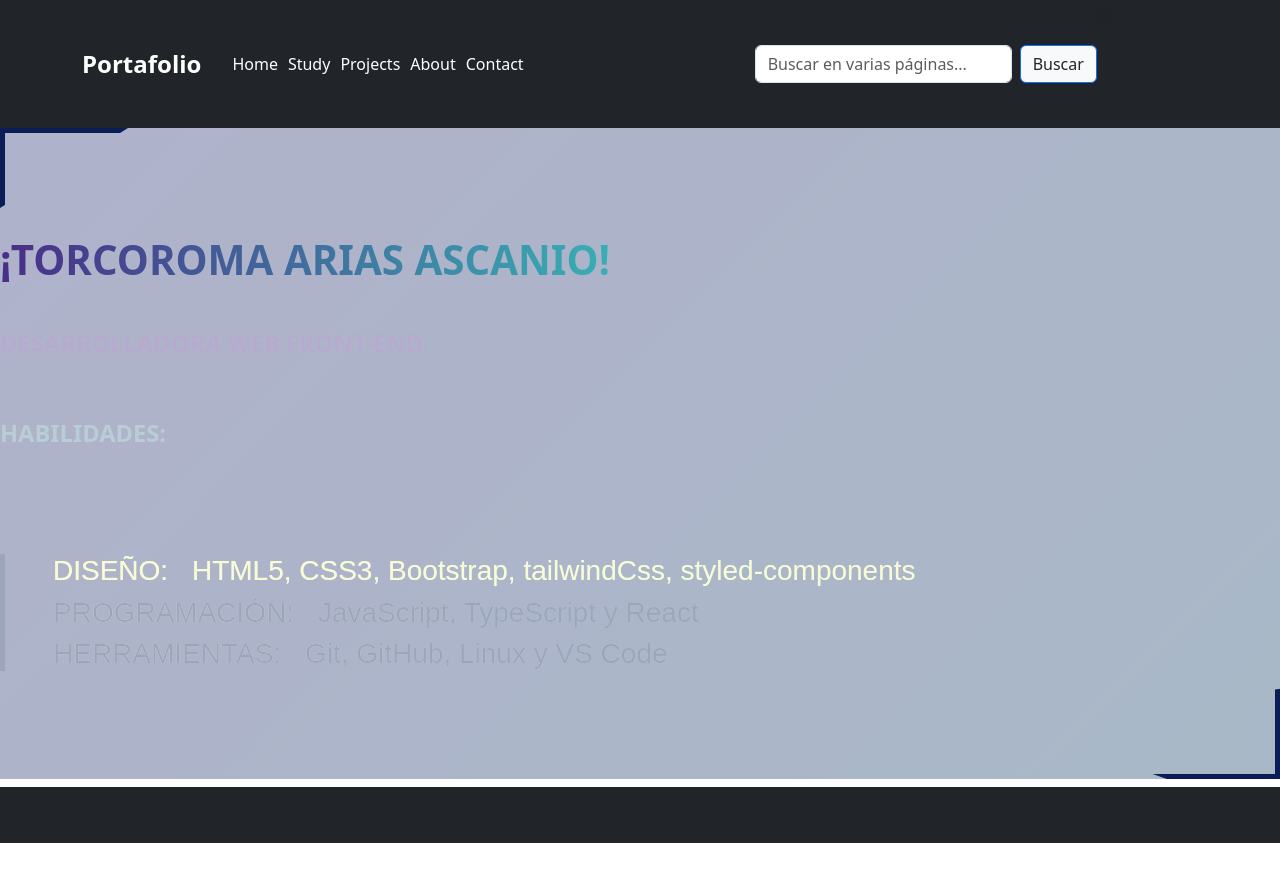
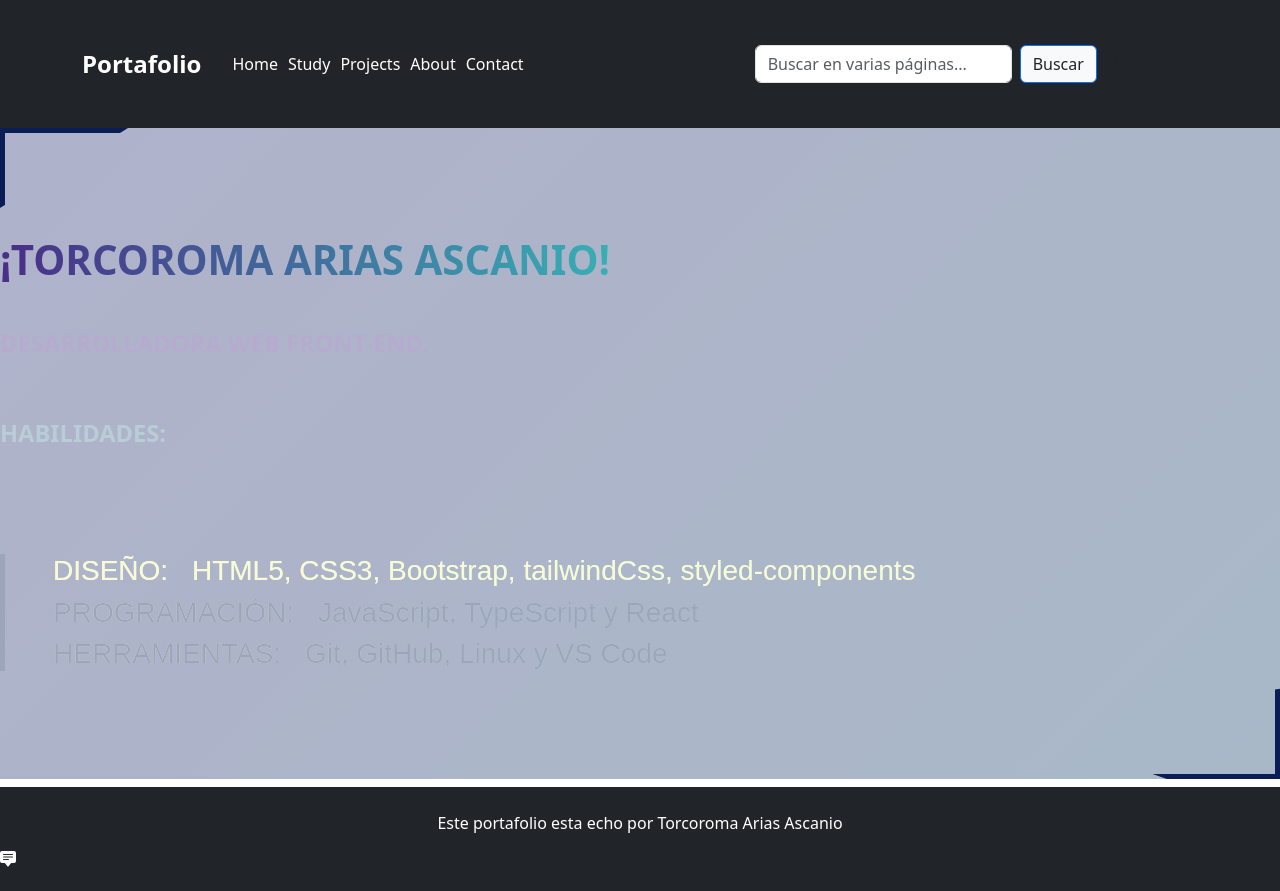
Before and after one commit to torco34/app-portafolio, a React (Vite) app: page / in a window 1280 px wide. Before the commit the page ends 843 px from the top, so only its background shows below. Built offline with nearby package versions, Linux system fonts and the light colour scheme.

Commit message:
footer listo

```diff
--- a/src/assets/styled/styleUniverse/FondoImg.ts
+++ b/src/assets/styled/styleUniverse/FondoImg.ts
@@ -26,6 +26,7 @@ export const ContainerImgFondo = styled.div`
   animation: gradientAnimation 30s ease infinite;
   background-position: center;
 
+
   @keyframes gradientAnimation {
     0% {
       background-position: 0% 50%;
--- a/src/component/header/Footer.tsx
+++ b/src/component/header/Footer.tsx
@@ -1,14 +1,13 @@
-
 import { BsChatSquareTextFill } from "react-icons/bs";
 export const Footer = () => {
   return (
-    <div className="bg-dark h-40 text-gray-100 flex items-center justify-center ">
+    <div className="bg-dark h-40 flex items-center justify-center fixed bottom-0 w-full bg-gray-800 text-white text-center py-4  ">
       <p>Este portafolio esta echo por Torcoroma Arias Ascanio</p>
-      <div className="flex justify-end px- absolute top-1/2 right-0 p-9  ">
+      <div className="flex justify-end px- absolute top-0 right-0 p-9  ">
         <div className=" w-24 h-24 flex justify-center items-center rounded-full bg-slate-200 transition duration-300 text-slate-700 hover:text-sky-500 cursor-pointer ">
           <BsChatSquareTextFill className="text-5xl relative rotate-0 transition duration-500 transform-gpu hover:rotate-90" />
         </div>
       </div>
     </div>
   );
-}
+};
```
